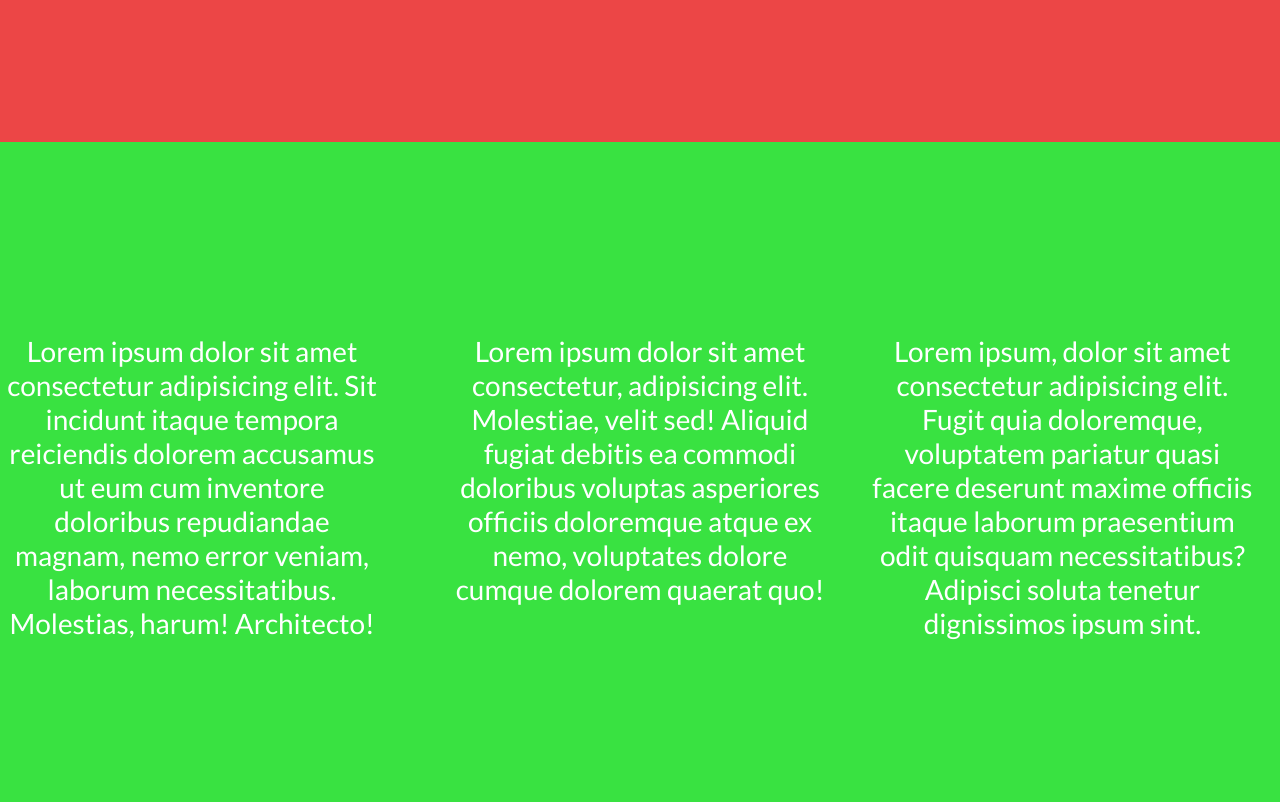
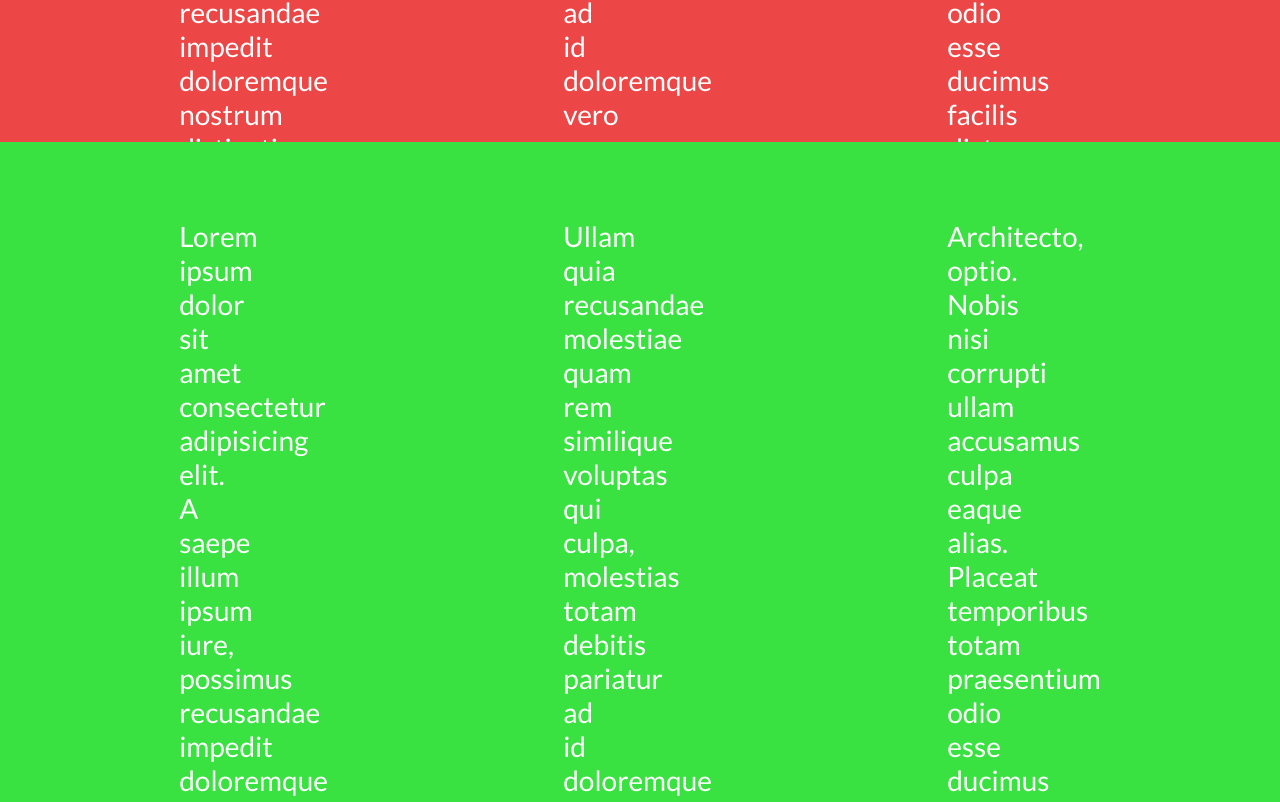
Before and after one commit to reinaldoivan777/cermati-test, a plain HTML site: page index.html in a window 1280 px wide. Shown: the part 1992-2794 px from the top of the page. Drawn offline with Linux system fonts and the light colour scheme.

Commit message:
column update

```diff
--- a/index.html
+++ b/index.html
@@ -25,7 +25,7 @@
         </span>
     </section>
     <section id="section2" class="threeColoumn">
-            <span class="left">
+            <!-- <span class="left">
                 Lorem ipsum dolor sit amet consectetur adipisicing elit. Sit incidunt itaque tempora reiciendis dolorem accusamus ut eum cum inventore doloribus repudiandae magnam, nemo error veniam, laborum necessitatibus. Molestias, harum! Architecto!
             </span>
             <span class="center">
@@ -33,29 +33,26 @@
             </span>
             <span class="right">
                 Lorem ipsum, dolor sit amet consectetur adipisicing elit. Fugit quia doloremque, voluptatem pariatur quasi facere deserunt maxime officiis itaque laborum praesentium odit quisquam necessitatibus? Adipisci soluta tenetur dignissimos ipsum sint.
+            </span> -->
+            <span id="test">
+                Lorem ipsum dolor sit amet consectetur adipisicing elit. A saepe illum ipsum iure, possimus recusandae impedit doloremque nostrum distinctio cumque nobis veritatis, dolore quis, praesentium minima tempore reprehenderit culpa repellat?
+                Ullam quia recusandae molestiae quam rem similique voluptas qui culpa, molestias totam debitis pariatur ad id doloremque vero cumque nihil adipisci. Voluptatibus asperiores repudiandae sint cupiditate reiciendis hic, quod accusantium.
+                Architecto, optio. Nobis nisi corrupti ullam accusamus culpa eaque alias. Placeat temporibus totam praesentium odio esse ducimus facilis dicta at! Incidunt possimus itaque dolorem voluptatibus maxime sint quod dolorum ipsum?
             </span>
     </section>
     <section id="section3" class="threeColoumn">
-            <span class="left">
-                    Lorem ipsum dolor sit amet consectetur adipisicing elit. Sit incidunt itaque tempora reiciendis dolorem accusamus ut eum cum inventore doloribus repudiandae magnam, nemo error veniam, laborum necessitatibus. Molestias, harum! Architecto!
-                </span>
-                <span class="center">
-                    Lorem ipsum dolor sit amet consectetur, adipisicing elit. Molestiae, velit sed! Aliquid fugiat debitis ea commodi doloribus voluptas asperiores officiis doloremque atque ex nemo, voluptates dolore cumque dolorem quaerat quo!
-                </span>
-                <span class="right">
-                    Lorem ipsum, dolor sit amet consectetur adipisicing elit. Fugit quia doloremque, voluptatem pariatur quasi facere deserunt maxime officiis itaque laborum praesentium odit quisquam necessitatibus? Adipisci soluta tenetur dignissimos ipsum sint.
-                </span>
+        <span id="test">
+            Lorem ipsum dolor sit amet consectetur adipisicing elit. A saepe illum ipsum iure, possimus recusandae impedit doloremque nostrum distinctio cumque nobis veritatis, dolore quis, praesentium minima tempore reprehenderit culpa repellat?
+            Ullam quia recusandae molestiae quam rem similique voluptas qui culpa, molestias totam debitis pariatur ad id doloremque vero cumque nihil adipisci. Voluptatibus asperiores repudiandae sint cupiditate reiciendis hic, quod accusantium.
+            Architecto, optio. Nobis nisi corrupti ullam accusamus culpa eaque alias. Placeat temporibus totam praesentium odio esse ducimus facilis dicta at! Incidunt possimus itaque dolorem voluptatibus maxime sint quod dolorum ipsum?
+        </span>
     </section>
     <section id="section4" class="threeColoumn">
-            <span class="left">
-                    Lorem ipsum dolor sit amet consectetur adipisicing elit. Sit incidunt itaque tempora reiciendis dolorem accusamus ut eum cum inventore doloribus repudiandae magnam, nemo error veniam, laborum necessitatibus. Molestias, harum! Architecto!
-                </span>
-                <span class="center">
-                    Lorem ipsum dolor sit amet consectetur, adipisicing elit. Molestiae, velit sed! Aliquid fugiat debitis ea commodi doloribus voluptas asperiores officiis doloremque atque ex nemo, voluptates dolore cumque dolorem quaerat quo!
-                </span>
-                <span class="right">
-                    Lorem ipsum, dolor sit amet consectetur adipisicing elit. Fugit quia doloremque, voluptatem pariatur quasi facere deserunt maxime officiis itaque laborum praesentium odit quisquam necessitatibus? Adipisci soluta tenetur dignissimos ipsum sint.
-                </span>
+        <span id="test">
+            Lorem ipsum dolor sit amet consectetur adipisicing elit. A saepe illum ipsum iure, possimus recusandae impedit doloremque nostrum distinctio cumque nobis veritatis, dolore quis, praesentium minima tempore reprehenderit culpa repellat?
+            Ullam quia recusandae molestiae quam rem similique voluptas qui culpa, molestias totam debitis pariatur ad id doloremque vero cumque nihil adipisci. Voluptatibus asperiores repudiandae sint cupiditate reiciendis hic, quod accusantium.
+            Architecto, optio. Nobis nisi corrupti ullam accusamus culpa eaque alias. Placeat temporibus totam praesentium odio esse ducimus facilis dicta at! Incidunt possimus itaque dolorem voluptatibus maxime sint quod dolorum ipsum?
+        </span>
     </section>
 
     <div id="popup1">
--- a/style.css
+++ b/style.css
@@ -172,9 +172,22 @@ body {
   .threeColoumn span {
     width: 30%;
     position: absolute;
-    margin-top: 15%;
+    margin-top: 6%;
     color: #ffffff;
     text-align: center;
+  }
+
+  .threeColoumn {
+    /* width: 500px; */
+    margin: 0 auto;
+  }
+
+  .threeColoumn span#test {
+    -moz-columns: 3;
+    -webkit-columns: 3;
+    columns: 3;
+    column-gap: 100%;
+    margin-left: 14%;
   }
 
   .center {
```
